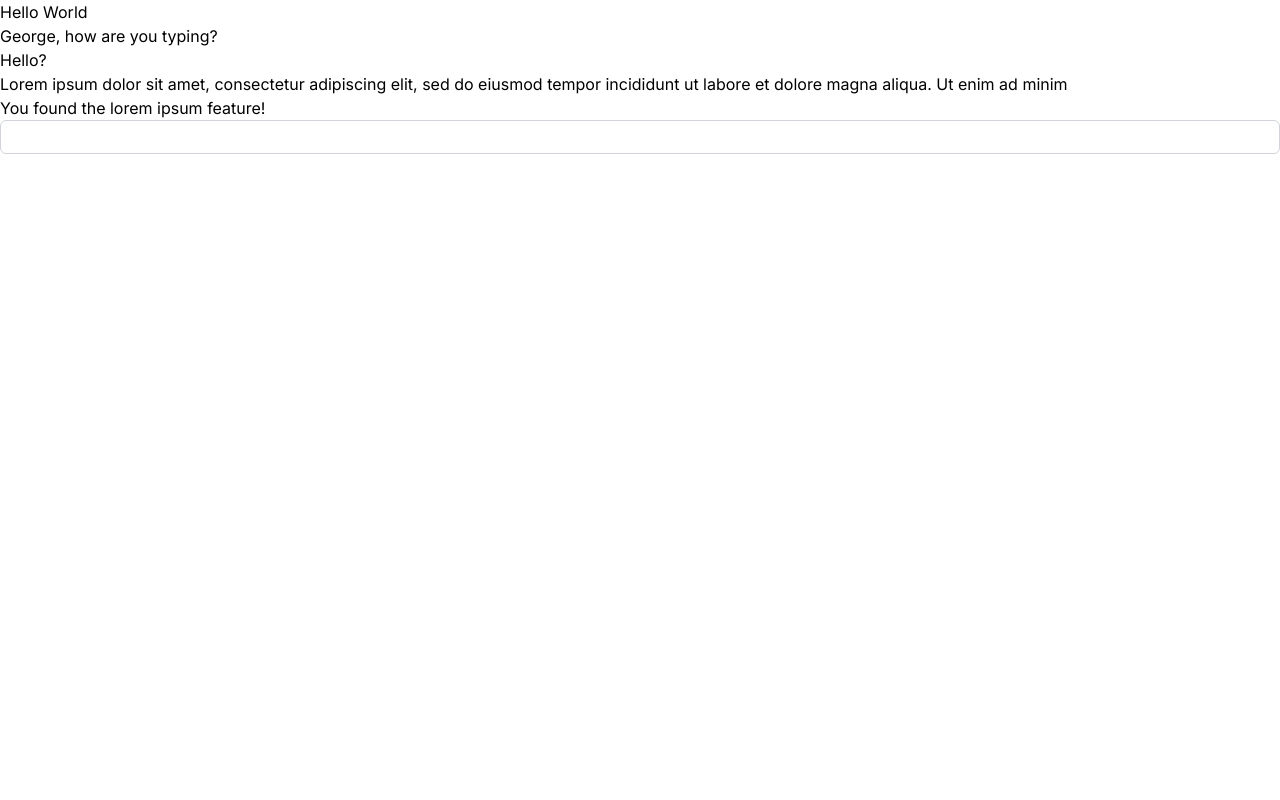
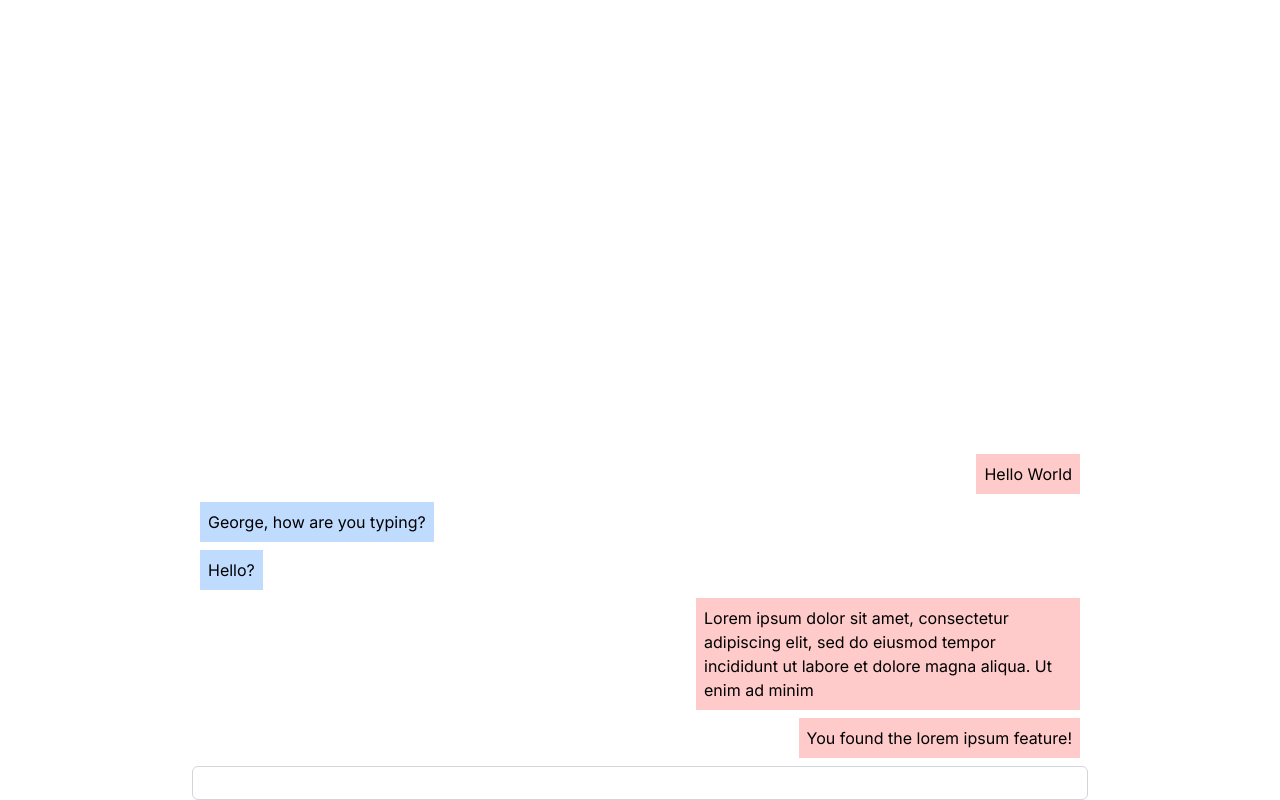
Before and after one commit to Jon-Ly/slide, a Next.js app: page /chat in a window 1280 px wide. Built offline with nearby package versions, Linux system fonts and the light colour scheme.

Commit message:
feat: styling based on logged in user id

```diff
--- a/app/api/messages/route.ts
+++ b/app/api/messages/route.ts
@@ -17,30 +17,35 @@ export async function GET(
       id: 1,
       senderName: 'Curious George',
       text: 'Hello World',
+      userId: '1'
     },
     {
       createdAt: new Date(2023, 2, 2, 10, 10, 10).toISOString(),
       id: 2,
       senderName: 'Man in Yellow Hat',
       text: 'George, how are you typing?',
+      userId: '2'
     },
     {
       createdAt: new Date(2023, 2, 2, 10, 12, 34).toISOString(),
       id: 3,
       senderName: 'Man in Yellow Hat',
       text: 'Hello?',
+      userId: '2'
     },
     {
       createdAt: new Date(2023, 2, 3, 18, 1, 5).toISOString(),
       id: 4,
       senderName: 'Curious George',
       text: 'Lorem ipsum dolor sit amet, consectetur adipiscing elit, sed do eiusmod tempor incididunt ut labore et dolore magna aliqua. Ut enim ad minim',
+      userId: '1'
     },
     {
       createdAt: new Date(2023, 2, 2, 18, 29, 36).toISOString(),
       id: 5,
       senderName: 'Man in Yellow Hat',
       text: 'You found the lorem ipsum feature!',
+      userId: '1'
     },
   ];
 
--- a/app/chat/page.tsx
+++ b/app/chat/page.tsx
@@ -2,6 +2,8 @@ import TextInput from '../components/text-input';
 import { GetAllMessages } from '../types/message';
 
 export default async function ChatPage() {
+  const loggedInUser = '1';
+
   const messages = (await (
     await fetch('http://localhost:3000/api/messages?pagenumber=1&pagesize=10', {
       method: 'GET',
@@ -18,13 +20,30 @@ export default async function ChatPage() {
   }
 
   return (
-    <main>
-      <section>
+    <main className='m-auto w-[70%] h-full flex flex-col justify-end'>
+      <section className='flex flex-col gap-2 overflow-y-auto p-2'>
         {messages.data.map((message) => {
-          return <div key={message.id}>{message.text}</div>;
+          if (message.userId === loggedInUser) {
+            return (
+              <div className='bg-red-200 max-w-96 w-fit p-2 self-end' key={message.id}>
+                <p>{message.text}</p>
+              </div>
+            );
+          } else {
+            return (
+              <div className='bg-blue-200 max-w-96 w-fit p-2' key={message.id}>
+                {message.text}
+              </div>
+            );
+          }
         })}
       </section>
-      <TextInput type='text' placeholder='Type something...' name='message' />
+      <TextInput
+        type='text'
+        placeholder='Type something...'
+        name='message'
+        className='py-2'
+      />
     </main>
   );
 }
--- a/app/types/message.ts
+++ b/app/types/message.ts
@@ -7,6 +7,7 @@ export const Message = z.object({
   createdAt: z.string(),
   updatedAt: z.string().optional(),
   senderName: z.string(),
+  userId: z.string(),
 });
 
 export const GetAllMessages = getAllType(Message);
```
